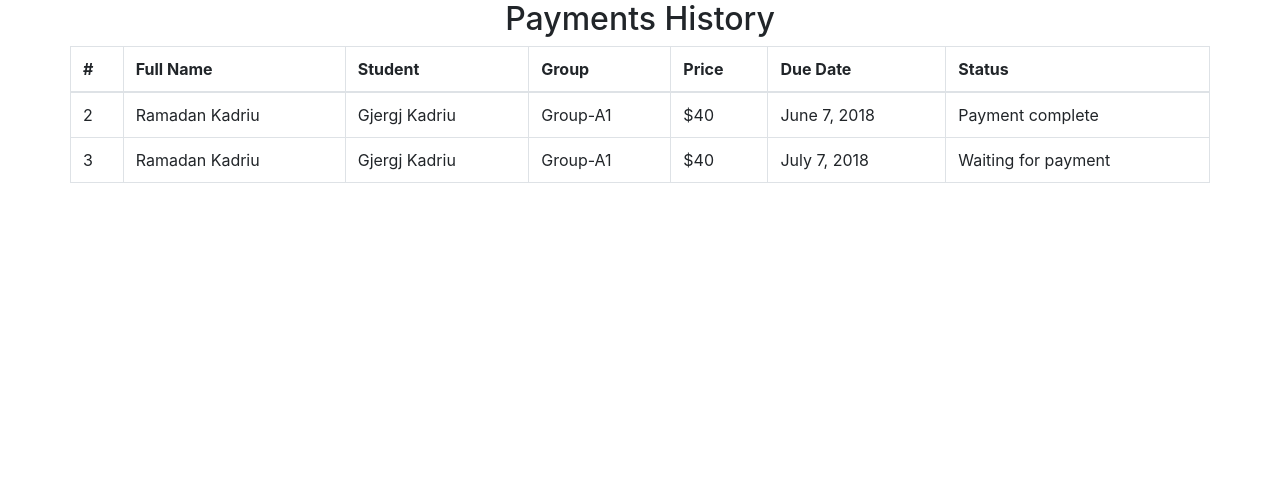
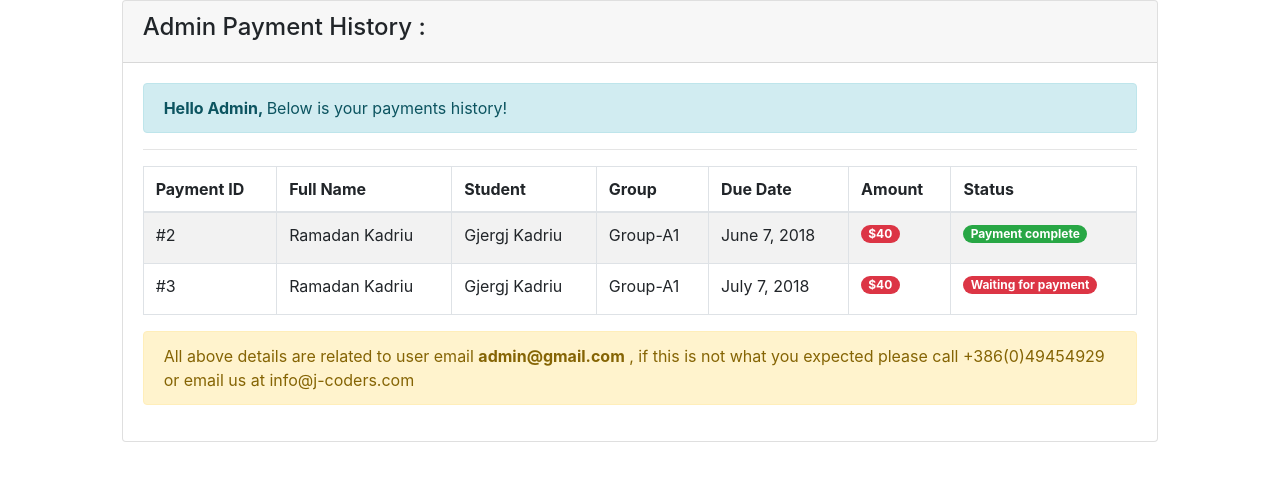
Before and after one commit to gjergjk71/jCoders-WebApp, a Django app: page /users/payments in a window 1280 px wide. Shown: the part 56-537 px from the top of the page. Run offline with Django 3.2, Linux system fonts and the light colour scheme; a user stored in the database is signed in; data comes from the database, SQL or seed files in the repository; some libraries are stand-ins or nearby versions.

Commit message:
Changed payments template

```diff
--- a/users/templates/pages/payments.html
+++ b/users/templates/pages/payments.html
@@ -1,79 +1,68 @@
 {% extends "pages/base.html" %}
 
-<head>
-  <link href="//netdna.bootstrapcdn.com/bootstrap/3.2.0/css/bootstrap.min.css" rel="stylesheet" id="bootstrap-css">
-  <script src="//netdna.bootstrapcdn.com/bootstrap/3.2.0/js/bootstrap.min.js"></script>
-  <script src="//code.jquery.com/jquery-1.11.1.min.js"></script>
-</head>
-
-<style>
-  .table-responsive{margin-top:25px;}
-</style>
 
 {% block content %}
-  {% if hasStudent %}
-      <h2 style="text-align: center;">Payments History</h2>
-      <div class="container">
-        <div class="row">
+    <div class="col-xl-10 offset-md-1">
+        <div class="Order-list">
+            <div class="card">
+                <div class="card-header">
+                     <h4>{{ user|title }} Payment History : </h4>
+                </div>
+                <div class="card-body">
+                    <div class="alert alert-info"> <b>Hello {{ user|title }}, </b>Below is your payments history!</div>
+                    <hr>
                     <div class="table-responsive">
-            <table class="table table-bordered">
+                        <table class="table table-striped table-bordered table-hover">
                             <thead>
                                 <tr>
-                  <th>#</th>
+                                    <th>Payment ID</th>
                                     <th>Full Name</th>
                                     <th>Student</th>
                                     <th>Group</th>
-                  <th>Price</th>
                                     <th>Due Date</th>
+                                    <th>Amount</th>
                                     <th>Status</th>
                                 </tr>
                             </thead>
                             <tbody>
+                            {% if hasStudent %}
                                 {% for payment in current_user_payments %}
                                     <tr>
-                  <td>{{ payment.id }}</td>
+                                      <td>#{{ payment.id }}</td>
                                       <td>{{ payment.firstName }} {{ payment.lastName }}</td>
                                       <td>{{ payment.student }}</td>
                                       <td>{{ payment.group }}</td>
-                  <td>${{ payment.group.training.price }}</td>
                                       <td>{{ payment.due_date}}</td>
+                                      <td>
+                                        <label class="badge badge-pill badge-danger">
+                                            ${{ payment.group.training.price }}</td>
+                                        </label>
+                                      </td>
                                       {% if payment.status == "P" %}
-                      <td><span class="label label-success"> Payment complete </span></td>
+                                          <td><span class="badge badge-pill badge-success"> Payment complete </span></td>
                                       {% else %}
-                      <td><span class="label label-info"> Waiting for payment </span></td>
+                                          <td><span class="badge badge-pill badge-danger"> Waiting for payment </span></td>
                                       {% endif %}
                                     </tr>
                                 {% endfor %}
+                            {% endif %}
                             </tbody>
                         </table>
                     </div>
-        </div>
-      </div>
-  {% else %}
-          <h2 style="text-align: center;">Payments History</h2>
-      <div class="container">
-        <div class="row">
-          <div class="table-responsive">
-            <table class="table table-bordered">
-              <thead>
-                <tr>
-                  <th>#</th>
-                  <th>Full Name</th>
-                  <th>Student</th>
-                  <th>Group</th>
-                  <th>Price</th>
-                  <th>Due Date</th>
-                  <th>Status</th>
-                </tr>
-              </thead>
-              <tbody>
-              </tbody>
-            </table>
+                    {% if not hasStudent %}
                         <h6 style="text-align: center;">This account is not linked to any student!</h6>
-                  <h6 style="text-align: center;">If this is not what you expected please call +386(0)49454929 or email us at info@j-coders.com</h6>
+                    {% endif %}
+                    {% if not current_user_payments %}
+                        {% if hasStudent %}
+                            <h6 style="text-align: center;">No payments to show in payments history.</h6>
+                        {% endif %}
+                    {% endif %}
+
+                    <div class="alert alert-warning">All above details are related to user email <b>{{ user.email}}</b> , if this is not what you expected please call +386(0)49454929 or email us at info@j-coders.com</b>
                     </div>
                 </div>
             </div>
-  {% endif %}
-
+        </div>
+        <!-- ORDER LIST END-->
+    </div>
 {% endblock content %}
```
Lines whose indentation alone changed are shown as unchanged.
